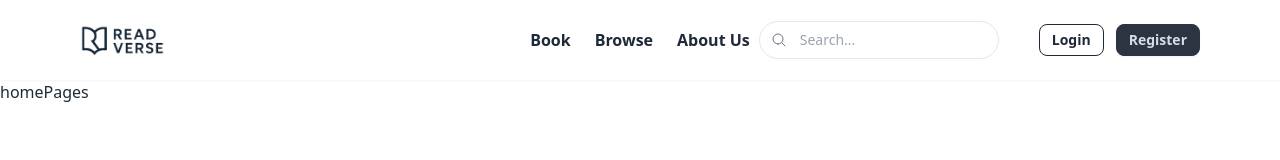
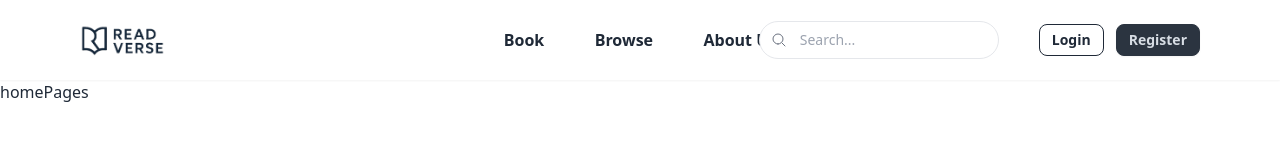
Before and after one commit to AvisarBhandari/Book-Store, a React app in the folder frontend/: page / in a window 1280 px wide. Shown: the top 160 px of the page. Built offline with nearby package versions, Linux system fonts and the light colour scheme; the HTML template or start-up script is replaced by a standard one.

Commit message:
feat: enhance SearchBar with debounced suggestions and improved styling in NavBar

```diff
--- a/frontend/src/components/SearchBar.jsx
+++ b/frontend/src/components/SearchBar.jsx
@@ -1,8 +1,41 @@
-import React from "react";
+import React, { useEffect, useRef, useState } from "react";
 
 const SearchBar = () => {
+  const [query, setQuery] = useState("");
+  const [suggestions, setSuggestions] = useState([]);
+  const [loading, setLoading] = useState(false);
+  const [open, setOpen] = useState(false);
+  const debounceRef = useRef(null);
+
+  // Fetch suggestions (debounced)
+  useEffect(() => {
+    if (!query.trim()) {
+      setSuggestions([]);
+      return;
+    }
+
+    clearTimeout(debounceRef.current);
+
+    debounceRef.current = setTimeout(async () => {
+      try {
+        setLoading(true);
+        const res = await fetch(
+          `http://localhost:5001/api/book/search/suggestions?q=${query}`
+        );
+        const data = await res.json();
+        setSuggestions(data);
+        setOpen(true);
+      } catch (err) {
+        console.error("Search error:", err);
+      } finally {
+        setLoading(false);
+      }
+    }, 200); // debounce delay
+  }, [query]);
+
   return (
-    <form className="relative group">
+    <div className="relative">
+      <form className="relative group" onSubmit={(e) => e.preventDefault()}>
         {/* Search icon */}
         <span className="absolute left-3 top-1/2 -translate-y-1/2 text-gray-500 pointer-events-none">
           <svg
@@ -22,9 +55,14 @@ const SearchBar = () => {
           </svg>
         </span>
 
+        {/* Input */}
         <input
           type="text"
           placeholder="Search..."
+          value={query}
+          onChange={(e) => setQuery(e.target.value)}
+          onFocus={() => query && setOpen(true)}
+          onBlur={() => setTimeout(() => setOpen(false), 150)}
           className="
             w-[240px]
             rounded-full
@@ -37,28 +75,49 @@ const SearchBar = () => {
           "
         />
 
-      {/* Clear icon */}
+        {/* Clear */}
+        {query && (
           <button
-        type="reset"
-        className="absolute right-3 top-1/2 -translate-y-1/2 text-gray-500 opacity-0 group-focus-within:opacity-100 transition"
+            type="button"
+            onClick={() => {
+              setQuery("");
+              setSuggestions([]);
+            }}
+            className="absolute right-3 top-1/2 -translate-y-1/2 text-gray-500"
           >
-        <svg
-          width="16"
-          height="16"
-          fill="none"
-          viewBox="0 0 24 24"
-          stroke="currentColor"
-          className="w-4 h-4"
+            ✕
+          </button>
+        )}
+      </form>
+
+      {/* Suggestions dropdown */}
+      {open && (
+        <div className="absolute mt-2 w-full bg-white rounded-xl shadow-lg border z-50 max-h-60 overflow-y-auto">
+          {loading && (
+            <div className="px-4 py-2 text-sm text-gray-400">Searching...</div>
+          )}
+
+          {!loading && suggestions.length === 0 && (
+            <div className="px-4 py-2 text-sm text-gray-400">
+              No results found
+            </div>
+          )}
+
+          {suggestions.map((book) => (
+            <div
+              key={book._id}
+              onMouseDown={() => {
+                setQuery(book.title);
+                setOpen(false);
+              }}
+              className="px-4 py-2 cursor-pointer hover:bg-gray-100 text-sm"
             >
-          <path
-            strokeLinecap="round"
-            strokeLinejoin="round"
-            strokeWidth="1.5"
-            d="M6 18L18 6M6 6l12 12"
-          />
-        </svg>
-      </button>
-    </form>
+              {book.title}
+            </div>
+          ))}
+        </div>
+      )}
+    </div>
   );
 };
 
--- a/frontend/src/components/navBar.jsx
+++ b/frontend/src/components/navBar.jsx
@@ -16,19 +16,50 @@ const NavBar = () => {
 
         {/* CENTER (TRUE CENTER) */}
         <div className="flex justify-center">
-          <ul className="flex gap-6 font-semibold">
+          <ul className="flex justify-evenly w-full font-semibold">
             <li>
-              <NavLink to="/" className="hover:text-primary">
+              <NavLink
+                to="/"
+                className="relative inline-block
+               after:content-['']
+               after:absolute after:left-0 after:bottom-0
+               after:h-[2px] after:w-full
+               after:bg-current
+               after:scale-x-0 after:origin-left
+               after:transition-transform after:duration-500
+               hover:after:scale-x-100"
+              >
                 Book
               </NavLink>
             </li>
+
             <li>
-              <NavLink to="/browse" className="hover:text-primary">
+              <NavLink
+                to="/browse"
+                className="relative inline-block
+               after:content-['']
+               after:absolute after:left-0 after:bottom-0
+               after:h-[2px] after:w-full
+               after:bg-current
+               after:scale-x-0 after:origin-left
+               after:transition-transform after:duration-500
+               hover:after:scale-x-100"
+              >
                 Browse
               </NavLink>
             </li>
             <li>
-              <NavLink to="/about" className="hover:text-primary">
+              <NavLink
+                to="/about"
+                className="relative inline-block
+               after:content-['']
+               after:absolute after:left-0 after:bottom-0
+               after:h-[2px] after:w-full
+               after:bg-current
+               after:scale-x-0 after:origin-left
+               after:transition-transform after:duration-500
+               hover:after:scale-x-100"
+              >
                 About Us
               </NavLink>
             </li>
@@ -39,9 +70,10 @@ const NavBar = () => {
         <div className="flex items-center justify-end gap-10">
           <SearchBar />
           <div className="flex gap-3">
-
-          <button className="btn btn-outline btn-sm">Login</button>
-          <button className="btn btn-neutral btn-sm">Register</button>
+            <button className="btn btn-outline btn-sm">Login</button>
+            <button className="btn btn-neutral btn-sm hover:text-black hover:bg-white">
+              Register
+            </button>
           </div>
         </div>
       </div>
```
Lines whose indentation alone changed are shown as unchanged.
